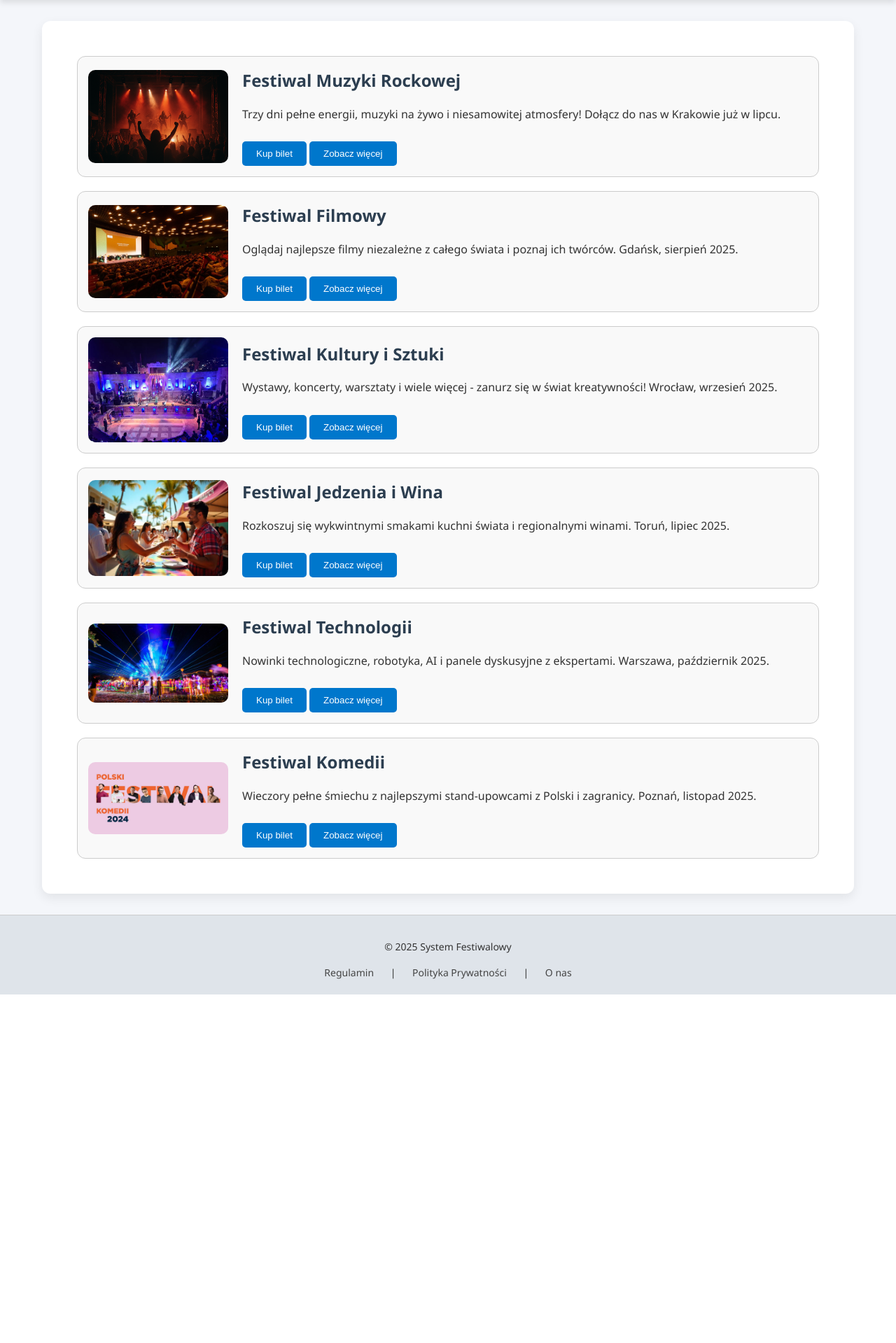
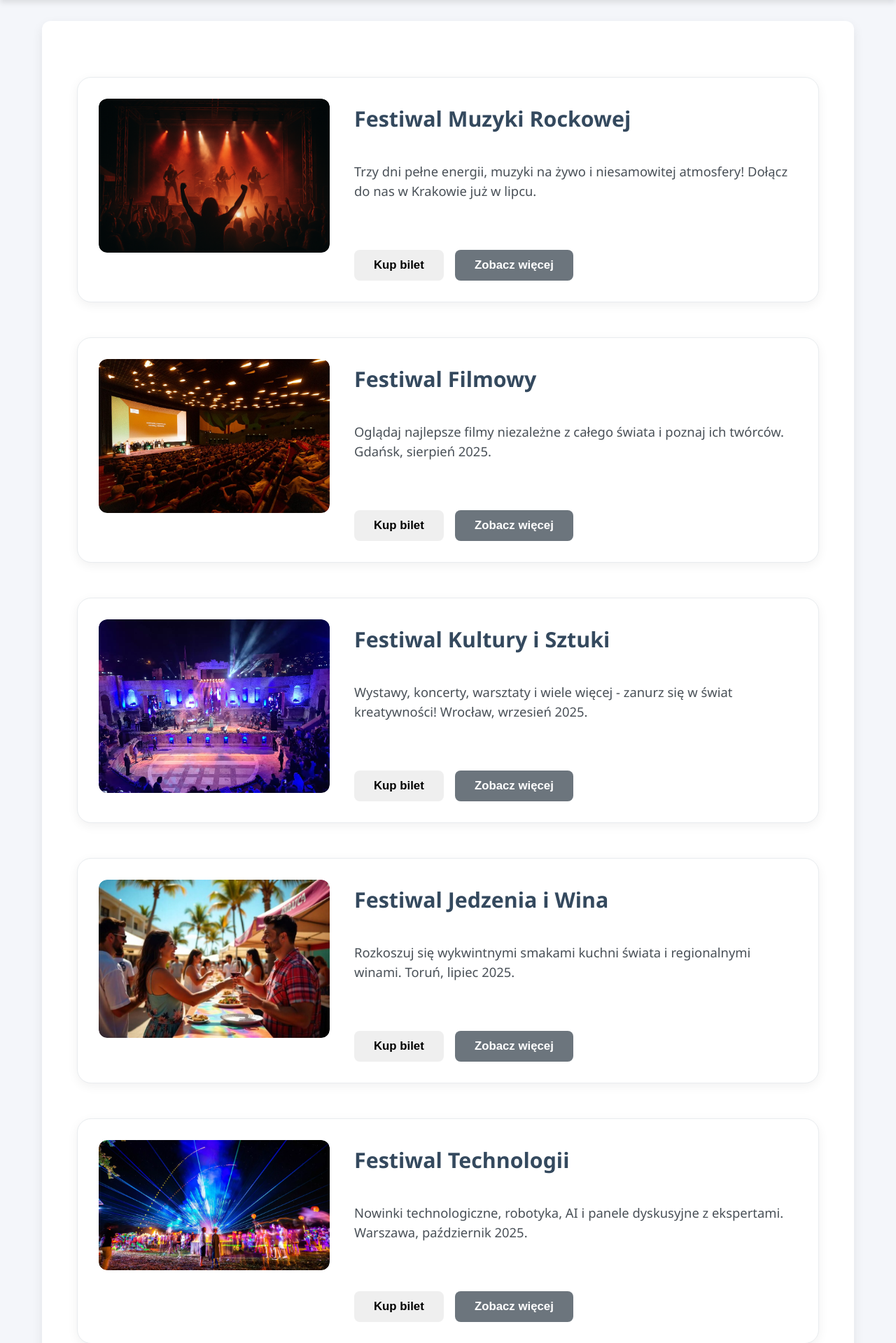
Before and after one commit to GGTeacherOP/Festiwal_Godzwon_Latawiec, a PHP site: page /stronyHTML/festiwale.html in a window 1280 px wide. Shown: the part 85-2004 px from the top of the page at 70% size. Before the commit the page ends 1506 px from the top, so only its background shows below. Run offline with PHP 8.4, Linux system fonts and the light colour scheme.

Commit message:
modyfikacje na stronie festiwale, modyfikacje w css, lepsze umiejscowienie zdjeci i poprawienie efektow wizualnych

```diff
--- a/stronyHTML/festiwale.html
+++ b/stronyHTML/festiwale.html
@@ -21,7 +21,9 @@
     </header>
     <main>
         <section class="festiwal">
+            <div class="festiwal-image-container">
             <img src="../zdjecia/festiwalMuzykiRockowej.png" alt="Festiwal Muzyki Rockowej">
+        </div>
             <div class="opis">
                 <h2>Festiwal Muzyki Rockowej</h2>
                 <p class="krotki-opis">Trzy dni pełne energii, muzyki na żywo i niesamowitej atmosfery! Dołącz do nas w
@@ -39,13 +41,17 @@
                     </ul>
                     <p>To wydarzenie, którego nie możesz przegapić, jeśli kochasz rocka!</p>
                 </div>
+                <div class="button-container">
                     <button onclick="location.href='kup-bilet.html?festiwal=rock'">Kup bilet</button>
                     <button class="zobacz-wiecej" onclick="opis(this)">Zobacz więcej</button>
+                </div>
             </div>
         </section>
 
         <section class="festiwal">
+            <div class="festiwal-image-container">
             <img src="../zdjecia/festiwalFilmowy.jpg" alt="Festiwal Filmowy">
+        </div>
             <div class="opis">
                 <h2>Festiwal Filmowy</h2>
                 <p class="krotki-opis">Oglądaj najlepsze filmy niezależne z całego świata i poznaj ich twórców. Gdańsk,
@@ -63,13 +69,17 @@
                     </ul>
                     <p>Gdańsk stanie się centrum kina i artystycznych emocji.</p>
                 </div>
+                <div class="button-container">
                     <button onclick="location.href='kup-bilet.html?festiwal=film'">Kup bilet</button>
                     <button class="zobacz-wiecej" onclick="opis(this)">Zobacz więcej</button>
+                </div>
             </div>
         </section>
 
         <section class="festiwal">
+            <div class="festiwal-image-container">
             <img src="../zdjecia/festiwalKulturyiSztuki.jpg" alt="Festiwal Kultury i Sztuki">
+        </div>
             <div class="opis">
                 <h2>Festiwal Kultury i Sztuki</h2>
                 <p class="krotki-opis">Wystawy, koncerty, warsztaty i wiele więcej - zanurz się w świat kreatywności!
@@ -86,13 +96,17 @@
                     </ul>
                     <p>Otwórz się na nowe formy wyrazu i poczuj puls kultury!</p>
                 </div>
+                <div class="button-container">
                     <button onclick="location.href='kup-bilet.html?festiwal=sztuka'">Kup bilet</button>
                     <button class="zobacz-wiecej" onclick="opis(this)">Zobacz więcej</button>
+                </div>
             </div>
         </section>
 
         <section class="festiwal">
+            <div class="festiwal-image-container">
             <img src="../zdjecia/festiwalJedzeniaiWIna.jpg" alt="Festiwal Jedzenia i Wina">
+        </div>
             <div class="opis">
                 <h2>Festiwal Jedzenia i Wina</h2>
                 <p class="krotki-opis">Rozkoszuj się wykwintnymi smakami kuchni świata i regionalnymi winami. Toruń,
@@ -109,13 +123,17 @@
                     </ul>
                     <p>Wyjdź z codzienności i oddaj się przyjemności smaku i aromatu.</p>
                 </div>
+                <div class="button-container">
                     <button onclick="location.href='kup-bilet.html?festiwal=jedzenie'">Kup bilet</button>
                     <button class="zobacz-wiecej" onclick="opis(this)">Zobacz więcej</button>
+                </div>
             </div>
         </section>
 
         <section class="festiwal">
+            <div class="festiwal-image-container">
             <img src="../zdjecia/festiwalTechnologii.jpg" alt="Festiwal Technologii">
+        </div>
             <div class="opis">
                 <h2>Festiwal Technologii</h2>
                 <p class="krotki-opis">Nowinki technologiczne, robotyka, AI i panele dyskusyjne z ekspertami. Warszawa,
@@ -132,13 +150,17 @@
                     </ul>
                     <p>To wydarzenie dla każdego, kto interesuje się innowacjami i przyszłością.</p>
                 </div>
+                <div class="button-container">
                     <button onclick="location.href='kup-bilet.html?festiwal=tech'">Kup bilet</button>
                     <button class="zobacz-wiecej" onclick="opis(this)">Zobacz więcej</button>
+                </div>
             </div>
         </section>
 
         <section class="festiwal">
+            <div class="festiwal-image-container">
             <img src="../zdjecia/festiwalKomedii.jpg" alt="Festiwal Komedii">
+        </div>
             <div class="opis">
                 <h2>Festiwal Komedii</h2>
                 <p class="krotki-opis">Wieczory pełne śmiechu z najlepszymi stand-upowcami z Polski i zagranicy. Poznań,
@@ -155,8 +177,10 @@
                     </ul>
                     <p>Spędź listopad z uśmiechem - bilety szybko znikają!</p>
                 </div>
+                <div class="button-container">
                     <button onclick="location.href='kup-bilet.html?festiwal=komedia'">Kup bilet</button>
                     <button class="zobacz-wiecej" onclick="opis(this)">Zobacz więcej</button>
+                </div>
             </div>
         </section>
     </main>
--- a/styleCSS/StyleFestiwal.css
+++ b/styleCSS/StyleFestiwal.css
@@ -1,25 +1,22 @@
 body {
     margin: 0;
     font-family: 'Segoe UI', Tahoma, Geneva, Verdana, sans-serif;
-    background-color: #f4f6fa;
+    background-color: #f4f6fa; /* Restored background color */
     color: #333;
     line-height: 1.6;
-    height: 100%;
+    /* Removed position relative, min-height, overflow-x */
+    height: 100%; /* Assuming .wrapper handles layout */
 }
-/*ladnie ogarnia stopke na dol strony*/
-.wrapper {
-    min-height: 100vh;
-    display: flex;
-    flex-direction: column;
-}
+
 header {
-    background: linear-gradient(90deg, #5a60e3, #7c83ff);
+    background: linear-gradient(90deg, #5a60e3, #7c83ff); /* Restored original background */
     color: white;
     padding: 25px 0;
     font-size: 22px;
     text-align: center;
     box-shadow: 0 4px 8px rgba(0, 0, 0, 0.1);
 }
+
 nav ul {
     display: flex;
     justify-content: center;
@@ -27,9 +24,11 @@ nav ul {
     margin: 0;
     padding: 0;
 }
+
 nav ul li {
     margin: 0 15px;
 }
+
 nav ul li a {
     color: white;
     text-decoration: none;
@@ -37,39 +36,46 @@ nav ul li a {
     padding: 10px 16px;
     border-radius: 8px;
 }
+
 nav ul li a:hover {
     background-color: rgba(255, 255, 255, 0.2);
     color: #d2e3ff;
     transform: translateY(-1px);
 }
+
 main {
     max-width: 1100px;
     width: 95%;
     margin: 30px auto;
     padding: 30px;
-    background-color: white;
+    background-color: white; /* Restored original background */
     border-radius: 12px;
     box-shadow: 0 6px 16px rgba(0, 0, 0, 0.08);
     flex: 1;
 }
+
 section {
     margin-bottom: 40px;
 }
+
 h1,h2 {
     color: #2c3e50;
     margin-bottom: 15px;
 }
+
 ul {
     padding-left: 25px;
 }
+
 footer {
-    background-color: #dfe4ea;
+    background-color: #dfe4ea; /* Restored original background */
     text-align: center;
     padding: 20px 10px;
     font-size: 14px;
     margin-top: auto;
     border-top: 1px solid #ccc;
 }
+
 footer a {
     color: #444;
     text-decoration: none;
@@ -81,36 +87,127 @@ footer a:hover {
     background-color: rgba(0, 0, 0, 0.05);
     color: #7c2ae8;
 }
+
 .festiwal {
     display: flex;
-    align-items: center;
-    margin: 20px;
-    border: 1px solid #ccc;
-    border-radius: 12px;
-    padding: 15px;
-    gap: 20px;
-    background-color: #f9f9f9;
+    align-items: flex-start;
+    margin: 50px 20px; /* Increased vertical margin */
+    border: 1px solid #e9ecef; /* Lighter border */
+    border-radius: 20px; /* More rounded corners */
+    padding: 30px; /* Adjusted padding */
+    gap: 35px; /* Adjusted gap */
+    background-color: #ffffff;
+    box-shadow: 0 4px 15px rgba(0, 0, 0, 0.06); /* Softer, slightly more spread shadow */
+    overflow: hidden;
+    transition: box-shadow 0.3s ease;
 }
+
+.festiwal:hover {
+    box-shadow: 0 6px 20px rgba(0, 0, 0, 0.09); /* Adjusted hover shadow */
+}
+
+.festiwal-image-container {
+    width: 330px; /* Slightly adjusted width */
+    flex-shrink: 0;
+    padding: 0;
+    border-radius: 12px; /* Consistent radius */
+    overflow: hidden;
+}
+
 .festiwal img {
-    width: 200px;
+    width: 100%;
     height: auto;
-    border-radius: 10px;
+    display: block;
+    border-radius: 12px; /* Match container radius */
+    object-fit: cover;
+    /* border: 1px solid #eee; */ /* Removed border */
+    transition: transform 0.3s ease;
 }
+
+.festiwal img:hover {
+    transform: scale(1.03);
+}
+
+.opis {
+    flex: 1;
+    display: flex;
+    flex-direction: column;
+    min-height: 260px; /* Adjusted min-height */
+}
+
 .opis h2 {
-    margin-top: 0;
+    margin-top: 5px; /* Slight adjustment */
+    font-size: 1.9em; /* Slightly larger */
+    color: #34495e;
+    margin-bottom: 18px; /* Adjusted spacing */
+    font-weight: 600; /* Slightly bolder */
 }
+
+.opis .krotki-opis {
+    font-size: 1.15em; /* Slightly larger */
+    color: #495057; /* Darker grey for better contrast */
+    margin-bottom: 25px; /* Adjusted spacing */
+    line-height: 1.5;
+}
+
+.pelny-opis {
+    display: none;
+    margin-top: 15px;
+    padding-top: 20px; /* Increased padding */
+    border-top: 1px solid #e9ecef; /* Match card border color */
+    color: #495057;
+    font-size: 1em;
+    line-height: 1.6;
+}
+
+.pelny-opis p {
+    margin-bottom: 12px;
+}
+
+.pelny-opis ul {
+    list-style: disc;
+    padding-left: 25px;
+    margin-top: 12px;
+    margin-bottom: 18px;
+}
+
+.pelny-opis li {
+    margin-bottom: 10px;
+}
+
+.opis .button-container {
+    margin-top: auto;
+    padding-top: 25px; /* Adjusted spacing */
+    /* border-top: 1px solid #f0f0f0; */ /* Removed top border for cleaner look */
+}
+
 .opis button {
     margin-top: 10px;
-    padding: 10px 20px;
-    background-color: #0077cc;
+    padding: 12px 28px; /* Adjusted padding */
+    font-size: 1.05em; /* Slightly larger font */
+    font-weight: bold;
+    border: none;
+    border-radius: 8px;
+    cursor: pointer;
+    transition: background-color 0.3s ease, transform 0.2s ease, box-shadow 0.3s ease;
+}
+
+.opis button:hover {
+    transform: translateY(-2px);
+    box-shadow: 0 4px 10px rgba(0, 0, 0, 0.18); /* Adjusted hover shadow */
+}
+
+.opis button[onclick*=\"kup-bilet\"] {
+    background-color: #007bff;
     color: white;
-    border: none;
-    border-radius: 5px;
-    cursor: pointer;
 }
-.opis button:hover {
-    background-color: #005fa3;
+
+.opis button.zobacz-wiecej {
+    background-color: #6c757d;
+    color: white;
+    margin-left: 12px; /* Adjusted spacing */
 }
-.pelny-opis {
-    display: none;
+
+.opis button.zobacz-wiecej:hover {
+    background-color: #5a6268;
 }
```
Also changed, not shown: zdjecia/zdjecie do tla.png (added). Lines whose indentation alone changed are shown as unchanged.
